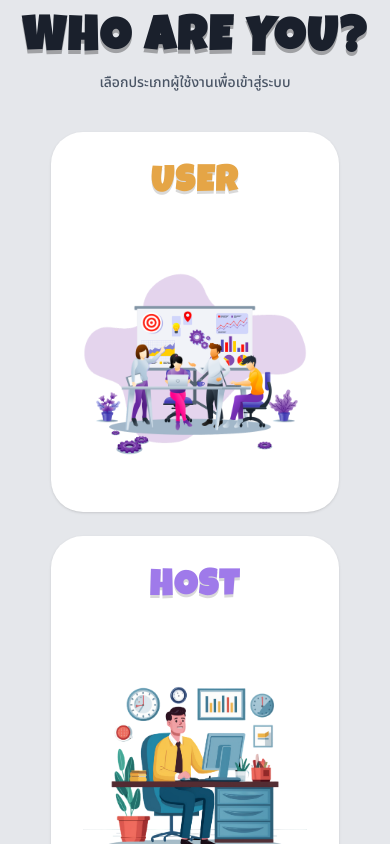
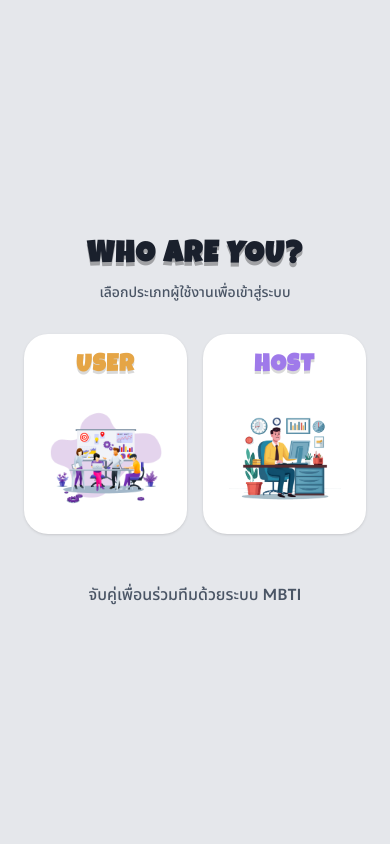
Before and after one commit to Oatto319/FinalProject, a Next.js app: page /firstpage in a window 390 px wide. Shown: the top 844 px of the page. Built offline with nearby package versions, Linux system fonts and the light colour scheme.

Commit message:
add new img

```diff
--- a/app/firstpage/page.tsx
+++ b/app/firstpage/page.tsx
@@ -29,8 +29,8 @@ const AppContent = () => {
   return (
     <div className="flex min-h-screen flex-col items-center justify-center bg-[#E5E7EB] p-4 font-sans text-[#2D3748]">
       {/* ส่วนหัวข้อหลัก */}
-      <div className="mb-10 text-center">
-        <h1 className="text-5xl font-black tracking-tighter text-[#1A202C] md:text-6xl" style={{ textShadow: '0 4px 0 rgba(0,0,0,0.3)' }}>
+      <div className="mb-8 text-center">
+        <h1 className="text-3xl sm:text-5xl md:text-6xl font-black tracking-tighter text-[#1A202C]" style={{ textShadow: '0 4px 0 rgba(0,0,0,0.3)' }}>
           WHO ARE YOU?
         </h1>
         <p className="mt-2 text-sm font-medium text-gray-600">
@@ -39,24 +39,20 @@ const AppContent = () => {
       </div>
 
       {/* ส่วนการ์ดตัวเลือก */}
-      <div className="flex flex-col gap-6 md:flex-row md:gap-8">
+      <div className="flex flex-row gap-4 sm:gap-8 w-full max-w-xl px-2">
         {/* Card: USER */}
         <button
           onClick={() => handleSelect('user')}
-          className="group flex w-72 flex-col items-center rounded-[2rem] bg-white p-8 shadow-sm transition-all hover:scale-105 hover:shadow-xl md:w-80 min-h-[380px]"
+          className="group flex flex-1 flex-col items-center rounded-[1.5rem] sm:rounded-[2rem] bg-white p-4 sm:p-8 shadow-sm transition-all hover:scale-105 hover:shadow-xl min-h-[200px] sm:min-h-[380px]"
         >
-          <h2 className="mb-8 text-4xl font-bold tracking-tight text-[#E5A546]">
+          <h2 className="mb-3 sm:mb-8 text-2xl sm:text-4xl font-bold tracking-tight text-[#E5A546]">
             USER
           </h2>
-          <div className="relative h-56 w-full overflow-hidden rounded-xl mt-4">
+          <div className="relative h-28 sm:h-56 w-full overflow-hidden rounded-xl mt-2 sm:mt-4">
             <img
               src="/img/student.png"
               alt="User"
               className="h-full w-full object-contain"
-              onError={(e) => {
-                const target = e.target as HTMLImageElement;
-                target.src = "https://placeholder.com/300x200?text=User+Image";
-              }}
             />
           </div>
         </button>
@@ -64,20 +60,16 @@ const AppContent = () => {
         {/* Card: HOST */}
         <button
           onClick={() => handleSelect('host')}
-          className="group flex w-72 flex-col items-center rounded-[2rem] bg-white p-8 shadow-sm transition-all hover:scale-105 hover:shadow-xl md:w-80 min-h-[380px]"
+          className="group flex flex-1 flex-col items-center rounded-[1.5rem] sm:rounded-[2rem] bg-white p-4 sm:p-8 shadow-sm transition-all hover:scale-105 hover:shadow-xl min-h-[200px] sm:min-h-[380px]"
         >
-          <h2 className="mb-8 text-4xl font-bold tracking-tight text-[#9F7AEA]">
+          <h2 className="mb-3 sm:mb-8 text-2xl sm:text-4xl font-bold tracking-tight text-[#9F7AEA]">
             HOST
           </h2>
-          <div className="relative h-56 w-full overflow-hidden rounded-xl mt-4">
+          <div className="relative h-28 sm:h-56 w-full overflow-hidden rounded-xl mt-2 sm:mt-4">
             <img
               src="/img/teacher.png"
               alt="Host"
               className="h-full w-full object-contain"
-              onError={(e) => {
-                const target = e.target as HTMLImageElement;
-                target.src = "https://placeholder.com/300x200?text=Host+Image";
-              }}
             />
           </div>
         </button>
--- a/app/join/myprojects/page.tsx
+++ b/app/join/myprojects/page.tsx
@@ -72,15 +72,20 @@ export default function MyProjectsPage() {
   return (
     <div className="h-dvh bg-gray-300 font-sans flex flex-col items-center overflow-hidden">
       <Navbar />
-      <main className="flex-1 overflow-hidden w-full max-w-5xl px-4 flex flex-col sm:flex-row sm:items-start gap-3 pt-4 pb-4">
+      <main className="flex-1 overflow-hidden w-full max-w-5xl px-4 flex flex-col sm:flex-row sm:items-start gap-3 pt-0 sm:pt-4 pb-4">
 
-        {/* Back Button */}
+        {/* Back Button — desktop only */}
         <button onClick={() => router.push('/')}
-          className="flex-shrink-0 self-start sm:mt-2 w-12 h-12 bg-white rounded-full flex items-center justify-center text-gray-600 shadow-[0_5px_0_0_#d1d5db] hover:shadow-[0_3px_0_0_#d1d5db] hover:translate-y-[2px] active:shadow-none active:translate-y-[5px] transition-all">
+          className="hidden sm:flex flex-shrink-0 mt-2 w-12 h-12 bg-white rounded-full items-center justify-center text-gray-600 shadow-[0_5px_0_0_#d1d5db] hover:shadow-[0_3px_0_0_#d1d5db] hover:translate-y-[2px] active:shadow-none active:translate-y-[5px] transition-all">
           <ChevronLeft size={24} strokeWidth={2.5} />
         </button>
 
         <div className="flex-1 overflow-y-auto h-full pb-2">
+            {/* Back Button — mobile only, scrolls with content */}
+            <button onClick={() => router.push('/')}
+              className="sm:hidden mb-3 w-12 h-12 bg-white rounded-full flex items-center justify-center text-gray-600 shadow-[0_5px_0_0_#d1d5db] hover:shadow-[0_3px_0_0_#d1d5db] hover:translate-y-[2px] active:shadow-none active:translate-y-[5px] transition-all">
+              <ChevronLeft size={24} strokeWidth={2.5} />
+            </button>
             {joinedRooms.length === 0 ? (
               <div className="bg-white rounded-[24px] p-6 sm:p-8 md:p-12 shadow-sm flex flex-col items-center gap-4 text-gray-400">
                 <div className="text-6xl">📭</div>
```
Also changed, not shown: public/img/pic.png (added).
